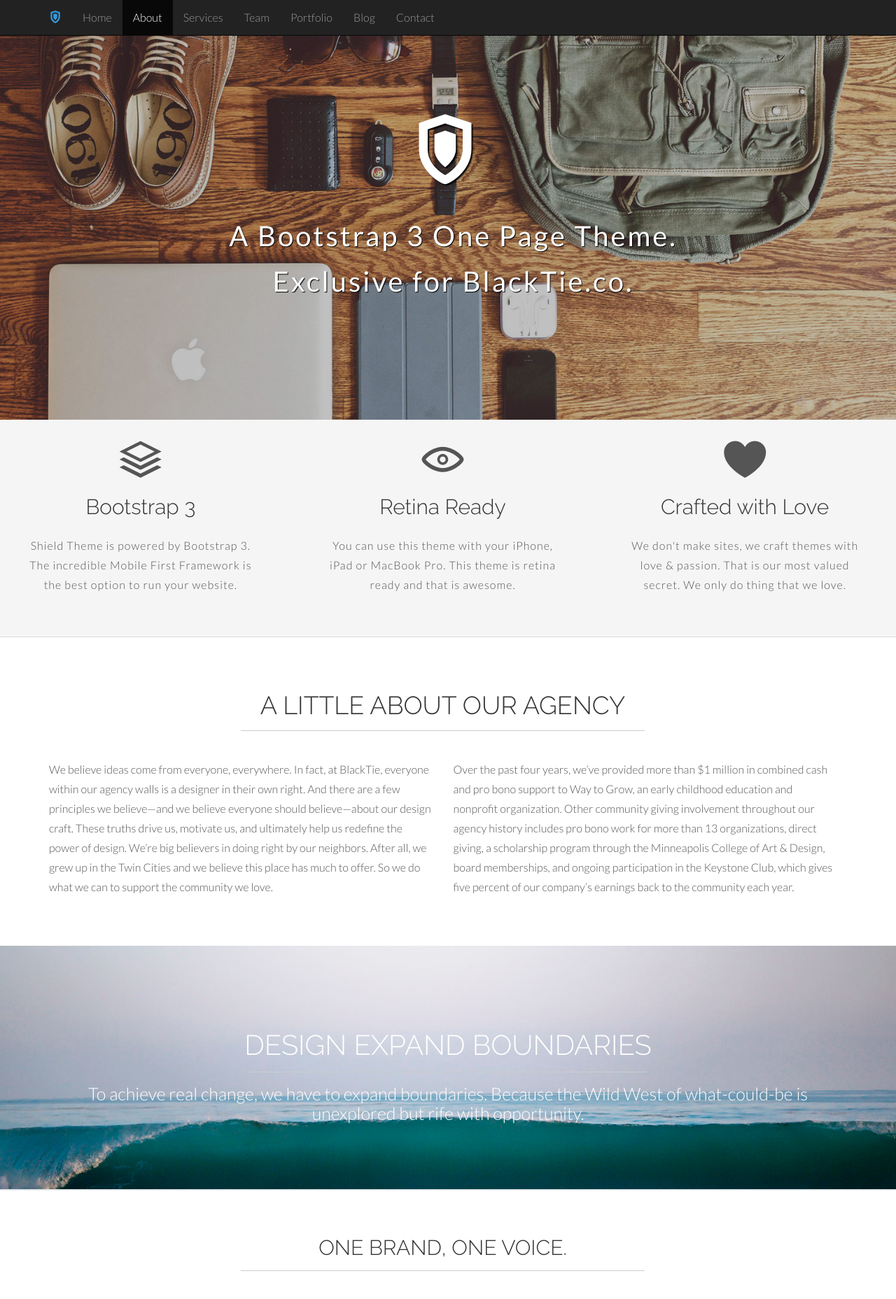
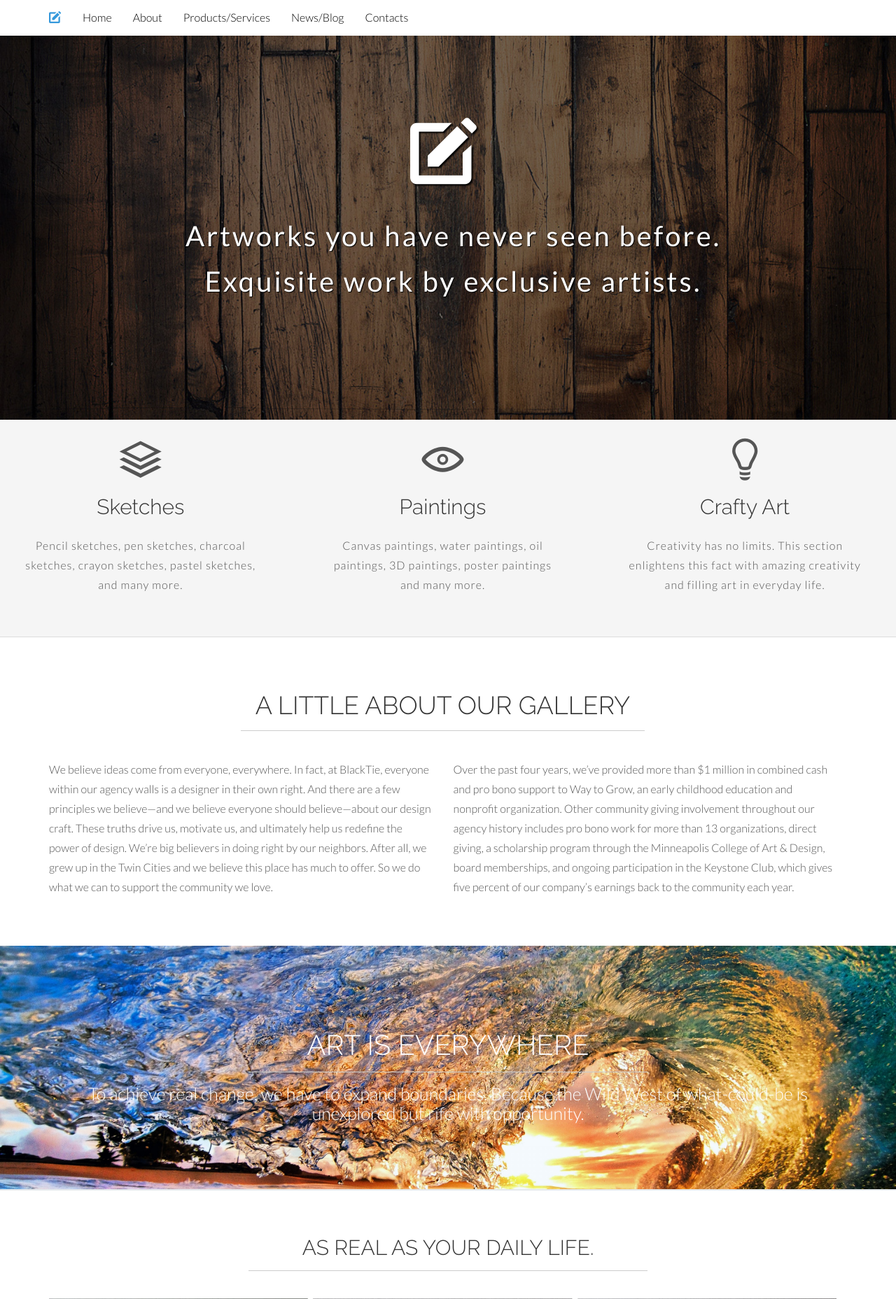
Before and after one commit to GeekByWork/Artzz-Gallery-Site, a PHP site: page / in a window 1280 px wide. Shown: the top 1857 px of the page at 70% size. Run offline with PHP 8.4, Linux system fonts and the light colour scheme.

Commit message:
artgallery

```diff
--- /dev/null
+++ b/about.html
@@ -0,0 +1 @@
+Hello
--- a/alpha.txt
+++ /dev/null
@@ -1 +0,0 @@
-alpha
--- a/assets/css/main.css
+++ b/assets/css/main.css
@@ -271,7 +271,7 @@ a:after {
    ========================================================================== */
 
 #headerwrap {
-	background: url(../img/header_bg.jpg) no-repeat center top;
+	background: url(../img/header.jpg) no-repeat center top;
 	margin-top: -50px;
 	padding-top:120px;
 	text-align:center;
@@ -412,7 +412,7 @@ a:after {
 /* Section Dividers Backgrounds */
 
 .divider1 {
-	background-image: url('../img/bg/divider1.jpg')
+	background-image: url('../img/bg/art7.jpg')
 }
 
 .divider2 {
@@ -634,3 +634,18 @@ a:after {
 		line-height: 38px;
 	}
 }
+
+.navbar-nav > li >a
+{
+    color: black !important;
+}
+
+.art1
+{
+    background: url("../img/art1.jpg")
+}
+
+.art2
+{
+    background: url("../img/art1.jpg")
+}
--- a/index.html
+++ b/index.html
@@ -3,20 +3,13 @@
   <head>
     <meta charset="utf-8">
     <meta name="viewport" content="width=device-width, initial-scale=1.0">
-    <meta name="description" content="SHIELD - Free Bootstrap 3 Theme">
-    <meta name="author" content="Carlos Alvarez - Alvarez.is - blacktie.co">
-    <link rel="shortcut icon" href="assets/ico/favicon.png">
-
-    <title> SHIELD - Free Bootstrap 3 Theme</title>
-
-    <!-- Bootstrap core CSS -->
+    <title> Artzz - Art at Best </title>
     <link href="assets/css/bootstrap.css" rel="stylesheet">
 
-    <!-- Custom styles for this template -->
+    <!-- Custom styles -->
     <link href="assets/css/main.css" rel="stylesheet">
     <link rel="stylesheet" href="assets/css/icomoon.css">
     <link href="assets/css/animate-custom.css" rel="stylesheet">
-
 
 
     <link href='http://fonts.googleapis.com/css?family=Lato:300,400,700,300italic,400italic' rel='stylesheet' type='text/css'>
@@ -25,343 +18,126 @@
     <script src="assets/js/jquery.min.js"></script>
 	<script type="text/javascript" src="assets/js/modernizr.custom.js"></script>
 
-    <!-- HTML5 shim and Respond.js IE8 support of HTML5 elements and media queries -->
-    <!--[if lt IE 9]>
-      <script src="assets/js/html5shiv.js"></script>
-      <script src="assets/js/respond.min.js"></script>
-    <![endif]-->
   </head>
 
   <body data-spy="scroll" data-offset="0" data-target="#navbar-main">
 
-
   	<div id="navbar-main">
-      <!-- Fixed navbar -->
-    <div class="navbar navbar-inverse navbar-fixed-top">
+    <div class="navbar navbar-fixed-top" style="background-color: white;">
       <div class="container">
         <div class="navbar-header">
           <button type="button" class="navbar-toggle" data-toggle="collapse" data-target=".navbar-collapse">
-            <span class="icon icon-shield" style="font-size:30px; color:#3498db;"></span>
+            <span class="icon icon-pencil" style="font-size:30px; color:#3498db;"></span>
           </button>
-          <a class="navbar-brand hidden-xs hidden-sm" href="#home"><span class="icon icon-shield" style="font-size:18px; color:#3498db;"></span></a>
+          <a class="navbar-brand hidden-xs hidden-sm" href="#home"><span class="icon icon-pencil" style="font-size:18px; color:#3498db;"></span></a>
         </div>
         <div class="navbar-collapse collapse">
           <ul class="nav navbar-nav">
             <li><a href="#home" class="smoothScroll">Home</a></li>
 			<li> <a href="#about" class="smoothScroll"> About</a></li>
-			<li> <a href="#services" class="smoothScroll"> Services</a></li>
-			<li> <a href="#team" class="smoothScroll"> Team</a></li>
-			<li> <a href="#portfolio" class="smoothScroll"> Portfolio</a></li>
-			<li> <a href="#blog" class="smoothScroll"> Blog</a></li>
-			<li> <a href="#contact" class="smoothScroll"> Contact</a></li>
-        </div><!--/.nav-collapse -->
+			<li> <a href="#services" class="smoothScroll"> Products/Services</a></li>
+			<li> <a href="#blog" class="smoothScroll"> News/Blog</a></li>
+			<li> <a href="#contact" class="smoothScroll"> Contacts</a></li>
+        </div>
       </div>
     </div>
     </div>
 
 
-
-		<!-- ==== HEADERWRAP ==== -->
 	    <div id="headerwrap" id="home" name="home">
 			<header class="clearfix">
-	  		 		<h1><span class="icon icon-shield"></span></h1>
-	  		 		<p>A Bootstrap 3 One Page Theme.</p>
-	  		 		<p>Exclusive for BlackTie.co.</p>
+	  		 		<h1><span class="icon icon-pencil"></span></h1>
+	  		 		<p>Artworks you have never seen before.</p>
+	  		 		<p>Exquisite work by exclusive artists.</p>
 	  		</header>
-	    </div><!-- /headerwrap -->
+	    </div>
 
-		<!-- ==== GREYWRAP ==== -->
 		<div id="greywrap">
 			<div class="row">
 				<div class="col-lg-4 callout">
 					<span class="icon icon-stack"></span>
-					<h2>Bootstrap 3</h2>
-					<p>Shield Theme is powered by Bootstrap 3. The incredible Mobile First Framework is the best option to run your website. </p>
-				</div><!-- col-lg-4 -->
+					<h2>Sketches</h2>
+					<p>Pencil sketches, pen sketches, charcoal sketches, crayon sketches, pastel sketches, and many more. </p>
+				</div>
 
 				<div class="col-lg-4 callout">
 					<span class="icon icon-eye"></span>
-					<h2>Retina Ready</h2>
-					<p>You can use this theme with your iPhone, iPad or MacBook Pro. This theme is retina ready and that is awesome. </p>
-				</div><!-- col-lg-4 -->
+					<h2>Paintings</h2>
+					<p>Canvas paintings, water paintings, oil paintings, 3D paintings, poster paintings and many more. </p>
+				</div>
 
 				<div class="col-lg-4 callout">
-					<span class="icon icon-heart"></span>
-					<h2>Crafted with Love</h2>
-					<p>We don't make sites, we craft themes with love & passion. That is our most valued secret. We only do thing that we love.   </p>
-				</div><!-- col-lg-4 -->
-			</div><!-- row -->
-		</div><!-- greywrap -->
+					<span class="icon icon-lamp"></span>
+					<h2>Crafty Art</h2>
+					<p>Creativity has no limits. This section enlightens this fact with amazing creativity and filling art in everyday life. </p>
+				</div>
+			</div>
+		</div>
 
 		<!-- ==== ABOUT ==== -->
 		<div class="container" id="about" name="about">
 			<div class="row white">
 			<br>
-				<h1 class="centered">A LITTLE ABOUT OUR AGENCY</h1>
+				<h1 class="centered">A LITTLE ABOUT OUR GALLERY</h1>
 				<hr>
 
 				<div class="col-lg-6">
 					<p>We believe ideas come from everyone, everywhere. In fact, at BlackTie, everyone within our agency walls is a designer in their own right. And there are a few principles we believe—and we believe everyone should believe—about our design craft. These truths drive us, motivate us, and ultimately help us redefine the power of design. We’re big believers in doing right by our neighbors. After all, we grew up in the Twin Cities and we believe this place has much to offer. So we do what we can to support the community we love.</p>
-				</div><!-- col-lg-6 -->
+				</div>
 
 				<div class="col-lg-6">
 					<p>Over the past four years, we’ve provided more than $1 million in combined cash and pro bono support to Way to Grow, an early childhood education and nonprofit organization. Other community giving involvement throughout our agency history includes pro bono work for more than 13 organizations, direct giving, a scholarship program through the Minneapolis College of Art & Design, board memberships, and ongoing participation in the Keystone Club, which gives five percent of our company’s earnings back to the community each year.</p>
-				</div><!-- col-lg-6 -->
-			</div><!-- row -->
-		</div><!-- container -->
+				</div>
+			</div>
+		</div>
 
 		<!-- ==== SECTION DIVIDER1 -->
 		<section class="section-divider textdivider divider1">
 			<div class="container">
-				<h1>DESIGN EXPAND BOUNDARIES</h1>
+				<h1>ART IS EVERYWHERE</h1>
 				<hr>
 				<p>To achieve real change, we have to expand boundaries. Because the Wild West of what-could-be is unexplored but rife with opportunity.</p>
-			</div><!-- container -->
-		</section><!-- section -->
+			</div>
+		</section>
 
 
 		<!-- ==== SERVICES ==== -->
 		<div class="container" id="services" name="services">
 			<br>
+				<br>
+					<h2 class="centered">AS REAL AS YOUR DAILY LIFE.</h2>
+				<hr>
 			<br>
 			<div class="row">
-				<h2 class="centered">ONE BRAND, ONE VOICE.</h2>
+				<div class="col-lg-12">
+					<img class="img-responsive" src="assets/img/art3.jpg" alt="">
+				</div>
+				<!--<div class="col-lg-2">
+					<img class="img-responsive" src="assets/img/art1.jpg" alt="">
+				</div>
+				<div class="col-lg-4">
+					<img class="img-responsive" src="assets/img/art2.jpg" alt="">
+				</div>-->
+			</div>
+			<h2 class="centered">AS REAL AS YOURSELF.</h2>
 				<hr>
 				<br>
-				<div class="col-lg-offset-2 col-lg-8">
-					<p>Employees and consumers. Two halves of a brand’s entirety, the whole of a brand’s audience. Sometimes these two halves have very different viewpoints, creating a weak spot in the brand story. Weakness tarnishes credibility. Brands that aren’t credible aren’t viable.
-					</p>
-					<p>We squash weakness by designing the whole brand story. It’s crafted around the truism held by employees and consumers to create an experience that connects from the inside out.</p>
-					<p>By being true to the brand we represent, we elevate the audiences’ relationship to it. Like becomes love becomes a passion. Passion becomes advocacy. And we see the brand blossom from within, creating a whole story the audience embraces. That’s when the brand can truly flex its muscles.</p>
-				</div><!-- col-lg -->
-			</div><!-- row -->
-
 			<div class="row">
-				<h2 class="centered">MOBILE FIRST THINKING, ALWAYS.</h2>
-				<hr>
-				<br>
-				<div class="col-lg-offset-2 col-lg-8">
-					<img class="img-responsive" src="assets/img/iphone.png" alt="">
-				</div><!-- col -->
-			</div><!-- row -->
-		</div><!-- container -->
-
-
-		<!-- ==== SECTION DIVIDER2 -->
-		<section class="section-divider textdivider divider2">
-			<div class="container">
-				<h1>DESIGN IS AN INTERACTION</h1>
-				<hr>
-				<p>To develop a deeper and more meaningful connection with consumers, we believe design must invite them to take part in the conversation.</p>
-			</div><!-- container -->
-		</section><!-- section -->
-
-		<!-- ==== TEAM MEMBERS ==== -->
-		<div class="container" id="team" name="team">
-		<br>
-			<div class="row white centered">
-				<h1 class="centered">MEET OUR AWESOME TEAM</h1>
-				<hr>
-				<br>
-				<br>
-				<div class="col-lg-3 centered">
-					<img class="img img-circle" src="assets/img/team/team01.jpg" height="120px" width="120px" alt="">
-					<br>
-					<h4><b>Mike Arney</b></h4>
-					<a href="#" class="icon icon-twitter"></a>
-					<a href="#" class="icon icon-facebook"></a>
-					<a href="#" class="icon icon-flickr"></a>
-					<p>Mike combines an expert technical knowledge with a real eye for design. Working with clients from a wide range of industries, he fully understands client objectives when working on a project, large or small.</p>
-				</div><!-- col-lg-3 -->
-
-				<div class="col-lg-3 centered">
-					<img class="img img-circle" src="assets/img/team/team02.jpg" height="120px" width="120px" alt="">
-					<br>
-					<h4><b>Tim Davies</b></h4>
-					<a href="#" class="icon icon-twitter"></a>
-					<a href="#" class="icon icon-facebook"></a>
-					<a href="#" class="icon icon-flickr"></a>
-					<p>Tim is an experienced marcoms practitioner and manages projects from inception to delivery. He understands the synergy between great design and commercial effectiveness which shines through on every project.</p>
-				</div><!-- col-lg-3 -->
-
-				<div class="col-lg-3 centered">
-					<img class="img img-circle" src="assets/img/team/team03.jpg" height="120px" width="120px" alt="">
-					<br>
-					<h4><b>Michele Lampa</b></h4>
-					<a href="#" class="icon icon-twitter"></a>
-					<a href="#" class="icon icon-facebook"></a>
-					<a href="#" class="icon icon-flickr"></a>
-					<p>Be a creative director is a hard task, but Michele loves what she does. Her combination of knowledge and expertise is an important pillar in our agency.</p>
-				</div><!-- col-lg-3 -->
-
-				<div class="col-lg-3 centered">
-					<img class="img img-circle" src="assets/img/team/team04.jpg" height="120px" width="120px" alt="">
-					<br>
-					<h4><b>Jaye Smith</b></h4>
-					<a href="#" class="icon icon-twitter"></a>
-					<a href="#" class="icon icon-facebook"></a>
-					<a href="#" class="icon icon-flickr"></a>
-					<p>Jaye began making websites when animated logos and scrolling text were cool, but has since found a love for simplicity, creating websites that are a pleasure to browse. Monkey Island Fan.</p>
-				</div><!-- col-lg-3 -->
-
-			</div><!-- row -->
-		</div><!-- container -->
-
-		<!-- ==== GREYWRAP ==== -->
-		<div id="greywrap">
-			<div class="container">
-				<div class="row">
-					<div class="col-lg-8 centered">
-						<img class="img-responsive" src="assets/img/macbook.png" align="">
-					</div>
-					<div class="col-lg-4">
-						<h2>We Are Hiring!</h2>
-						<p>Do you want to be one of use? Sure you want, because we are an awesome team!. Here we work hard every day to craft pixel perfect sites.</p>
-						<p><a class="btn btn-success">Contact Us</a></p>
-					</div>
-				</div><!-- row -->
+				<div class="col-lg-6">
+					<img style="width:550px; height:480px" src="assets/img/art4.jpg" alt="">
+				</div>
+				<div class="col-lg-6">
+					<img style="width:550px; height:480px" src="assets/img/art5.jpg" alt="">
+				</div>
 			</div>
-			<br>
-			<br>
-		</div><!-- greywrap -->
-
-		<!-- ==== SECTION DIVIDER3 -->
-		<section class="section-divider textdivider divider3">
-			<div class="container">
-				<h1>DESIGN SOLVE PROBLEMS</h1>
-				<hr>
-				<p>From the purely practical to the richly philosophical, design is the solution to a host of challenges.</p>
-			</div><!-- container -->
-		</section><!-- section -->
-
-		<!-- ==== PORTFOLIO ==== -->
-		<div class="container" id="portfolio" name="portfolio">
-		<br>
-			<div class="row">
-				<br>
-				<h1 class="centered">WE CREATE COOL STUFF</h1>
-				<hr>
-				<br>
-				<br>
-			</div><!-- /row -->
-			<div class="container">
-			<div class="row">
-
-				<!-- PORTFOLIO IMAGE 1 -->
-				<div class="col-md-4 ">
-			    	<div class="grid mask">
-						<figure>
-							<img class="img-responsive" src="assets/img/portfolio/folio01.jpg" alt="">
-							<figcaption>
-								<h5>DASHBOARD</h5>
-								<a data-toggle="modal" href="#myModal" class="btn btn-primary btn-lg">Take a Look</a>
-							</figcaption><!-- /figcaption -->
-						</figure><!-- /figure -->
-			    	</div><!-- /grid-mask -->
-				</div><!-- /col -->
-
-
-						 <!-- MODAL SHOW THE PORTFOLIO IMAGE. In this demo, all links point to this modal. You should create
-						      a modal for each of your projects. -->
-
-						  <div class="modal fade" id="myModal" tabindex="-1" role="dialog" aria-labelledby="myModalLabel" aria-hidden="true">
-						    <div class="modal-dialog">
-						      <div class="modal-content">
-						        <div class="modal-header">
-						          <button type="button" class="close" data-dismiss="modal" aria-hidden="true">&times;</button>
-						          <h4 class="modal-title">Project Title</h4>
-						        </div>
-						        <div class="modal-body">
-						          <p><img class="img-responsive" src="assets/img/portfolio/folio01.jpg" alt=""></p>
-						          <p>This project was crafted for Some Name corp. Detail here a little about your job requirements and the tools used. Tell about the challenges faced and what you and your team did to solve it.</p>
-						          <p><b><a href="#">Visit Site</a></b></p>
-						        </div>
-						        <div class="modal-footer">
-						          <button type="button" class="btn btn-default" data-dismiss="modal">Close</button>
-						        </div>
-						      </div><!-- /.modal-content -->
-						    </div><!-- /.modal-dialog -->
-						  </div><!-- /.modal -->
-
-
-				<!-- PORTFOLIO IMAGE 2 -->
-				<div class="col-md-4">
-			    	<div class="grid mask">
-						<figure>
-							<img class="img-responsive" src="assets/img/portfolio/folio02.jpg" alt="">
-							<figcaption>
-								<h5>UI DESIGN</h5>
-								<a data-toggle="modal" href="#myModal" class="btn btn-primary btn-lg">Take a Look</a>
-							</figcaption><!-- /figcaption -->
-						</figure><!-- /figure -->
-			    	</div><!-- /grid-mask -->
-				</div><!-- /col -->
-
-				<!-- PORTFOLIO IMAGE 3 -->
-				<div class="col-md-4">
-			    	<div class="grid mask">
-						<figure>
-							<img class="img-responsive" src="assets/img/portfolio/folio03.jpg" alt="">
-							<figcaption>
-								<h5>ANDROID PAGE</h5>
-								<a data-toggle="modal" href="#myModal" class="btn btn-primary btn-lg">Take a Look</a>
-							</figcaption><!-- /figcaption -->
-						</figure><!-- /figure -->
-			    	</div><!-- /grid-mask -->
-				</div><!-- /col -->
-			</div><!-- /row -->
-
-				<!-- PORTFOLIO IMAGE 4 -->
-			<div class="row">
-				<div class="col-md-4 ">
-			    	<div class="grid mask">
-						<figure>
-							<img class="img-responsive" src="assets/img/portfolio/folio04.jpg" alt="">
-							<figcaption>
-								<h5>PROFILE</h5>
-								<a data-toggle="modal" href="#myModal" class="btn btn-primary btn-lg">Take a Look</a>
-							</figcaption><!-- /figcaption -->
-						</figure><!-- /figure -->
-			    	</div><!-- /grid-mask -->
-				</div><!-- /col -->
-
-				<!-- PORTFOLIO IMAGE 5 -->
-				<div class="col-md-4">
-			    	<div class="grid mask">
-						<figure>
-							<img class="img-responsive" src="assets/img/portfolio/folio05.jpg" alt="">
-							<figcaption>
-								<h5>TWITTER STATUS</h5>
-								<a data-toggle="modal" href="#myModal" class="btn btn-primary btn-lg">Take a Look</a>
-							</figcaption><!-- /figcaption -->
-						</figure><!-- /figure -->
-			    	</div><!-- /grid-mask -->
-				</div><!-- /col -->
-
-				<!-- PORTFOLIO IMAGE 6 -->
-				<div class="col-md-4">
-			    	<div class="grid mask">
-						<figure>
-							<img class="img-responsive" src="assets/img/portfolio/folio06.jpg" alt="">
-							<figcaption>
-								<h5>PHONE MOCKUP</h5>
-								<a data-toggle="modal" href="#myModal" class="btn btn-primary btn-lg">Take a Look</a>
-							</figcaption><!-- /figcaption -->
-						</figure><!-- /figure -->
-			    	</div><!-- /grid-mask -->
-				</div><!-- /col -->
-			</div><!-- /row -->
-			<br>
-			<br>
-		</div><!-- /row -->
-	</div><!-- /container -->
+		</div>
 
 		<!-- ==== SECTION DIVIDER4 ==== -->
 		<section class="section-divider textdivider divider4">
 			<div class="container">
-				<h1>DESIGN CREATES EMOTIONAL CONNECTION</h1>
+				<h1>ART CREATES EMOTIONAL CONNECTION</h1>
 				<hr>
-				<p>There’s more to design than meets the eye. It’s when it meets the heart that design creates a meaningful, lasting connection with the audience.</p>
+				<p>There’s more to art than meets the eye. It’s when it meets the heart that art creates a meaningful, lasting connection with the audience.</p>
 			</div><!-- container -->
 		</section><!-- section -->
 
@@ -480,7 +256,7 @@
 
 		<div id="footerwrap">
 			<div class="container">
-				<h4>Created by <a href="http://blacktie.co">BlackTie.co</a> - Copyright 2014</h4>
+				<h4>Created by - <a href="">Umang Saxena</a></h4>
 			</div>
 		</div>
 
```
Also changed, not shown: assets/img/art1.jpg (added), assets/img/art2.jpg (added), assets/img/art3.jpg (added), assets/img/art4.jpg (added), assets/img/art5.jpg (added), assets/img/bg/art6.jpg (added), assets/img/bg/art7.jpg (added), assets/img/header.jpg (added).
